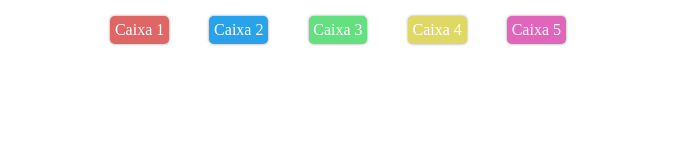
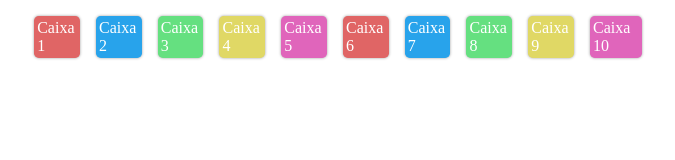
Before and after one commit to LukasNatanael/praticas, a plain HTML site: page horizontal-bar/index.html in a window 1280 px wide. Shown: the whole page, without its empty margins (302-977 px from the left). Drawn offline with Linux system fonts and the light colour scheme.

Commit message:
Update index.html

```diff
--- a/horizontal-bar/index.html
+++ b/horizontal-bar/index.html
@@ -10,28 +10,43 @@
             padding: 0;
             margin: 0;
         }
+
+        body {
+            overflow: hidden;
+        }
         .container {
             display: flex;
             gap: 1em;
             /* background-color: rgba(62, 74, 82, 0.747); */
             color: white;
             justify-content: space-around;
-            flex-wrap: wrap;
             padding: 1em;
-            width: 30em;
+            width: 38em;
             margin: auto;
+            /* flex-wrap: wrap; */
+            overflow-x: auto;
+            transition: all .3s;
+
         }
 
         .icone {
             border-radius: 0.3em;
-            padding: 0.3em;
+            padding: 0.2em;
             cursor: pointer;
             box-shadow: 0px 0px 3px rgba(0, 0, 0, 0.39);
+            transition: all .3s;
+
         }
 
         .icone:hover {
+            box-shadow: 0px 3px 5px rgba(0, 0, 0, 0.39);
             transform: scale(1.2);
-            box-shadow: 0px 3px 5px rgba(0, 0, 0, 0.39);
+            width: 4em;
+            justify-content: center;
+            /* gap: 1.5em; */
+            text-align: center;
+            transition: all .3s;
+
         }
 
         .icone-1 {background-color: rgb(224, 101, 101);}
@@ -44,12 +59,28 @@
 <body>
     <main>
         <section class="container">
-            <div class="icone icone-1">Caixa 1</div>
-            <div class="icone icone-2">Caixa 2</div>
-            <div class="icone icone-3">Caixa 3</div>
-            <div class="icone icone-4">Caixa 4</div>
-            <div class="icone icone-5">Caixa 5</div>
+            <div class="icone icone-1" onclick="cor()">Caixa 1</div>
+            <div class="icone icone-2" onclick="cor()">Caixa 2</div>
+            <div class="icone icone-3" onclick="cor()">Caixa 3</div>
+            <div class="icone icone-4" onclick="cor()">Caixa 4</div>
+            <div class="icone icone-5" onclick="cor()">Caixa 5</div>
+            <div class="icone icone-1" onclick="cor()">Caixa 6</div>
+            <div class="icone icone-2" onclick="cor()">Caixa 7</div>
+            <div class="icone icone-3" onclick="cor()">Caixa 8</div>
+            <div class="icone icone-4" onclick="cor()">Caixa 9</div>
+            <div class="icone icone-5" onclick="cor()">Caixa 10</div>
         </section>
+        <script>
+            const element = document.querySelector(".container");
+            element.addEventListener('wheel', (event) => {
+            event.preventDefault();
+
+            element.scrollBy({
+                left: event.deltaY < 0 ? -30 : 30,
+
+            });
+            });
+        </script>
     </main>
 </body>
 </html>
```
